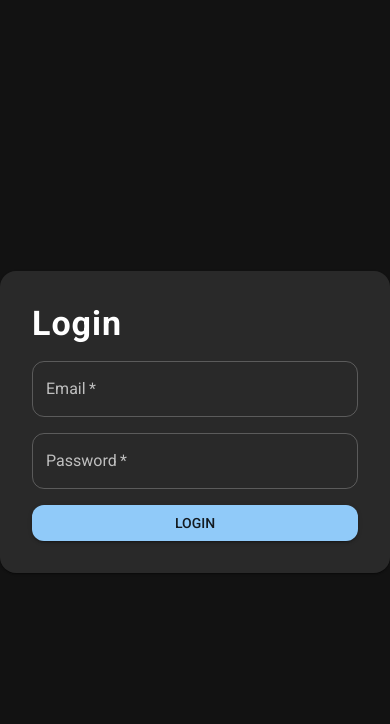
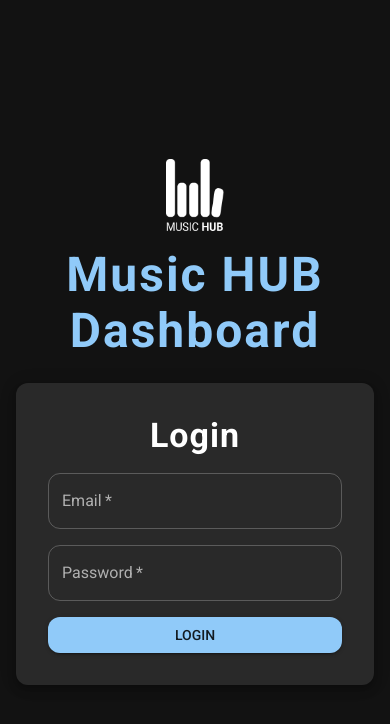
Before and after one commit to gbota/MH-app, a React (Create React App) app in the folder client/: page /login in a window 390 px wide. Shown: the top 724 px of the page. Built offline with nearby package versions, Linux system fonts and the light colour scheme; no server answers.

Commit message:
feat: responsive sidebar, dark theme, centered login, favicon, and UI polish

```diff
--- a/client/public/index.html
+++ b/client/public/index.html
@@ -3,6 +3,7 @@
   <head>
     <meta charset="utf-8" />
     <link rel="icon" href="%PUBLIC_URL%/favicon.ico" />
+    <link rel="icon" type="image/png" href="/logo.png" />
     <meta name="viewport" content="width=device-width, initial-scale=1" />
     <meta name="theme-color" content="#000000" />
     <meta
@@ -25,6 +26,11 @@
       Learn how to configure a non-root public URL by running `npm run build`.
     -->
     <title>React App</title>
+    <style>
+      body {
+        background-color: #121212 !important;
+      }
+    </style>
   </head>
   <body>
     <noscript>You need to enable JavaScript to run this app.</noscript>
--- a/client/src/App.js
+++ b/client/src/App.js
@@ -12,6 +12,11 @@ import NeedsPayment from './pages/NeedsPayment';
 import Settings from './pages/Settings';
 import Login from './pages/Login';
 import Button from '@mui/material/Button';
+import IconButton from '@mui/material/IconButton';
+import MenuIcon from '@mui/icons-material/Menu';
+import AppBar from '@mui/material/AppBar';
+import useMediaQuery from '@mui/material/useMediaQuery';
+import { useTheme } from '@mui/material/styles';
 import axios from 'axios';
 
 const theme = createTheme({
@@ -26,6 +31,10 @@ const theme = createTheme({
     background: {
       default: '#121212',
       paper: '#1e1e1e',
+    },
+    text: {
+      primary: '#fff',
+      secondary: '#b0b0b0',
     },
   },
   typography: {
@@ -42,7 +51,16 @@ const theme = createTheme({
     MuiPaper: {
       styleOverrides: {
         root: {
-          borderRadius: 16,
+          backgroundColor: '#1e1e1e',
+          color: '#fff',
+        },
+      },
+    },
+    MuiAppBar: {
+      styleOverrides: {
+        root: {
+          backgroundColor: '#1e1e1e',
+          color: '#fff',
         },
       },
     },
@@ -60,6 +78,14 @@ function App() {
     return false;
   });
 
+  const [mobileOpen, setMobileOpen] = useState(false);
+  const theme = useTheme();
+  const isMobile = useMediaQuery(theme.breakpoints.down('md'));
+
+  const handleDrawerToggle = () => {
+    setMobileOpen((prev) => !prev);
+  };
+
   const handleLogout = () => {
     localStorage.removeItem('token');
     localStorage.removeItem('user');
@@ -74,10 +100,27 @@ function App() {
         <Box sx={{ display: 'flex', minHeight: '100vh', backgroundColor: 'background.default' }}>
           {isLoggedIn ? (
             <>
-              <Sidebar onLogout={handleLogout} />
+              <Sidebar mobileOpen={mobileOpen} onMobileClose={() => setMobileOpen(false)} />
               <Box component="main" sx={{ flexGrow: 1, p: 3 }}>
-                <Toolbar />
-                <Box sx={{ display: 'flex', justifyContent: 'flex-end', mb: 2 }}>
+                <AppBar position="fixed" color="default" sx={{ display: { md: 'none' }, zIndex: theme.zIndex.drawer + 1 }}>
+                  <Toolbar>
+                    <IconButton
+                      color="inherit"
+                      aria-label="open drawer"
+                      edge="start"
+                      onClick={handleDrawerToggle}
+                      sx={{ mr: 2, display: { md: 'none' } }}
+                    >
+                      <MenuIcon />
+                    </IconButton>
+                    <Box sx={{ flexGrow: 1 }} />
+                    <Button variant="outlined" color="secondary" onClick={handleLogout}>
+                      Logout
+                    </Button>
+                  </Toolbar>
+                </AppBar>
+                <Toolbar sx={{ display: { xs: 'none', md: 'flex' } }} />
+                <Box sx={{ display: 'flex', justifyContent: 'flex-end', mb: 2, display: { xs: 'none', md: 'flex' } }}>
                   <Button variant="outlined" color="secondary" onClick={handleLogout}>
                     Logout
                   </Button>
--- a/client/src/components/Sidebar.js
+++ b/client/src/components/Sidebar.js
@@ -7,6 +7,7 @@ import PaymentIcon from '@mui/icons-material/Payment';
 import SettingsIcon from '@mui/icons-material/Settings';
 import { Link, useLocation } from 'react-router-dom';
 import Button from '@mui/material/Button';
+import { useMediaQuery } from '@mui/material';
 
 const menuItems = [
   {
@@ -33,24 +34,9 @@ const menuItems = [
 
 const drawerWidth = 240;
 
-const Sidebar = ({ onLogout }) => {
-  const location = useLocation();
-  const theme = useTheme();
+function SidebarContent({ location, theme }) {
   return (
-    <Drawer
-      variant="permanent"
-      sx={{
-        width: drawerWidth,
-        flexShrink: 0,
-        [`& .MuiDrawer-paper`]: {
-          width: drawerWidth,
-          boxSizing: 'border-box',
-          background: theme.palette.background.paper,
-          color: theme.palette.text.primary,
-          borderRight: 'none',
-        },
-      }}
-    >
+    <>
       <Toolbar />
       <Box sx={{ p: 2, display: 'flex', alignItems: 'center', flexDirection: 'column' }}>
         <Box sx={{ mb: 1 }}>
@@ -111,6 +97,56 @@ const Sidebar = ({ onLogout }) => {
           </ListItemButton>
         </List>
       </Box>
+    </>
+  );
+}
+
+const Sidebar = ({ mobileOpen, onMobileClose }) => {
+  const location = useLocation();
+  const theme = useTheme();
+  const isMobile = useMediaQuery(theme.breakpoints.down('md'));
+
+  if (isMobile) {
+    return (
+      <Drawer
+        variant="temporary"
+        open={mobileOpen}
+        onClose={onMobileClose}
+        ModalProps={{ keepMounted: true }}
+        sx={{
+          display: { xs: 'block', md: 'none' },
+          '& .MuiDrawer-paper': {
+            width: drawerWidth,
+            boxSizing: 'border-box',
+            background: theme.palette.background.paper,
+            color: theme.palette.text.primary,
+            borderRight: 'none',
+          },
+        }}
+      >
+        <SidebarContent location={location} theme={theme} />
+      </Drawer>
+    );
+  }
+
+  return (
+    <Drawer
+      variant="permanent"
+      sx={{
+        width: drawerWidth,
+        flexShrink: 0,
+        display: { xs: 'none', md: 'block' },
+        '& .MuiDrawer-paper': {
+          width: drawerWidth,
+          boxSizing: 'border-box',
+          background: theme.palette.background.paper,
+          color: theme.palette.text.primary,
+          borderRight: 'none',
+        },
+      }}
+      open
+    >
+      <SidebarContent location={location} theme={theme} />
     </Drawer>
   );
 };
--- a/client/src/pages/Login.js
+++ b/client/src/pages/Login.js
@@ -23,16 +23,30 @@ const Login = ({ onLogin }) => {
   return (
     <Box
       sx={{
+        minHeight: '100vh',
+        width: '100vw',
+        bgcolor: 'background.default',
+        display: 'flex',
+        alignItems: 'center',
+        justifyContent: 'center',
+      }}
+    >
+      <Box
+        sx={{
           display: 'flex',
           flexDirection: 'column',
           alignItems: 'center',
-        justifyContent: 'center',
-        height: '100vh',
-        gap: 2,
+          width: '100%',
+          maxWidth: 400,
+          px: 2,
         }}
       >
-      <Paper sx={{ p: 4, minWidth: 320 }}>
-        <Typography variant="h4" sx={{ mb: 2 }}>Login</Typography>
+        <img src="/logo.png" alt="Logo" style={{ height: 72, width: 'auto', marginBottom: 16 }} />
+        <Typography variant="h3" color="primary" sx={{ mb: 3, fontWeight: 700, letterSpacing: 2, textAlign: 'center' }}>
+          Music HUB Dashboard
+        </Typography>
+        <Paper sx={{ p: 4, width: '100%', bgcolor: 'background.paper', color: 'text.primary', boxShadow: 6 }}>
+          <Typography variant="h4" sx={{ mb: 2, textAlign: 'center' }}>Login</Typography>
           {error && <Alert severity="error" sx={{ mb: 2 }}>{error}</Alert>}
           <form onSubmit={handleSubmit}>
             <TextField
@@ -59,6 +73,7 @@ const Login = ({ onLogin }) => {
           </form>
         </Paper>
       </Box>
+    </Box>
   );
 };
 
```
Lines whose indentation alone changed are shown as unchanged.
